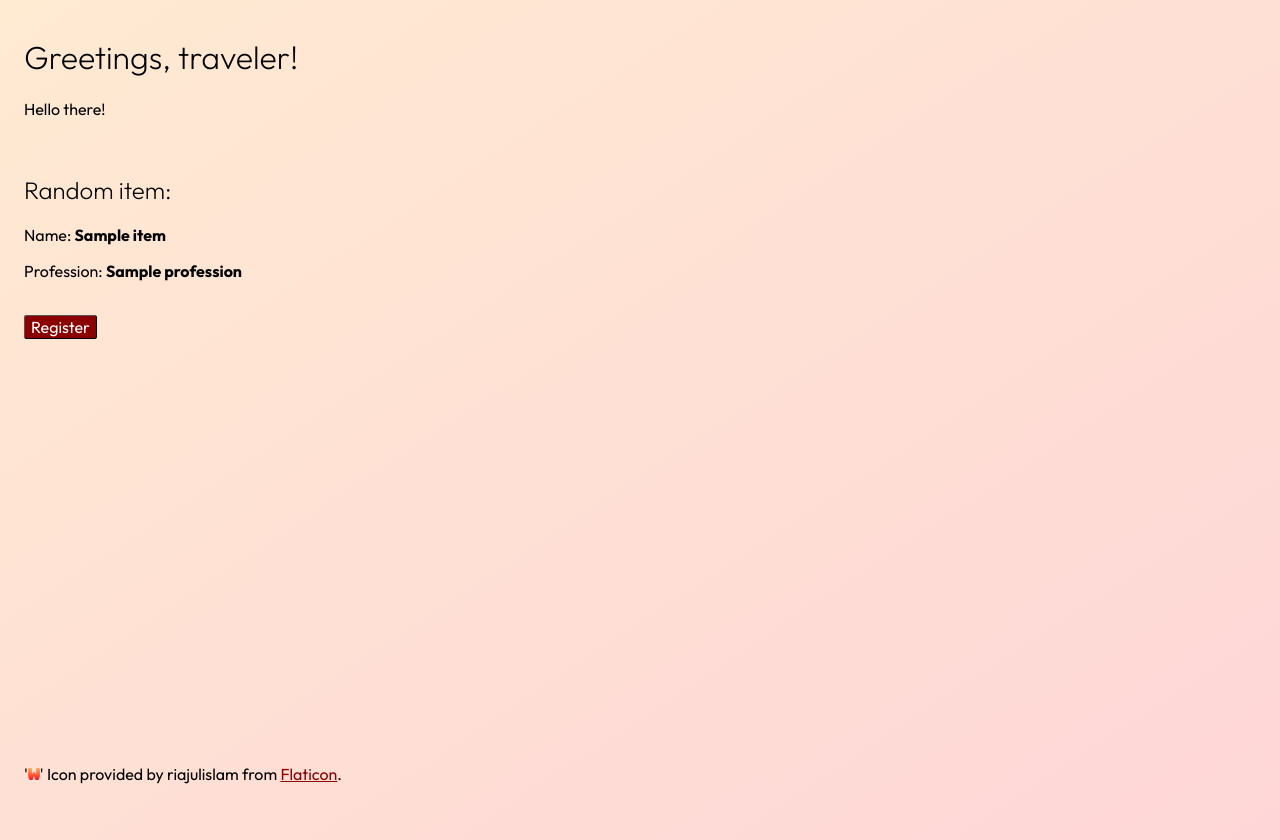
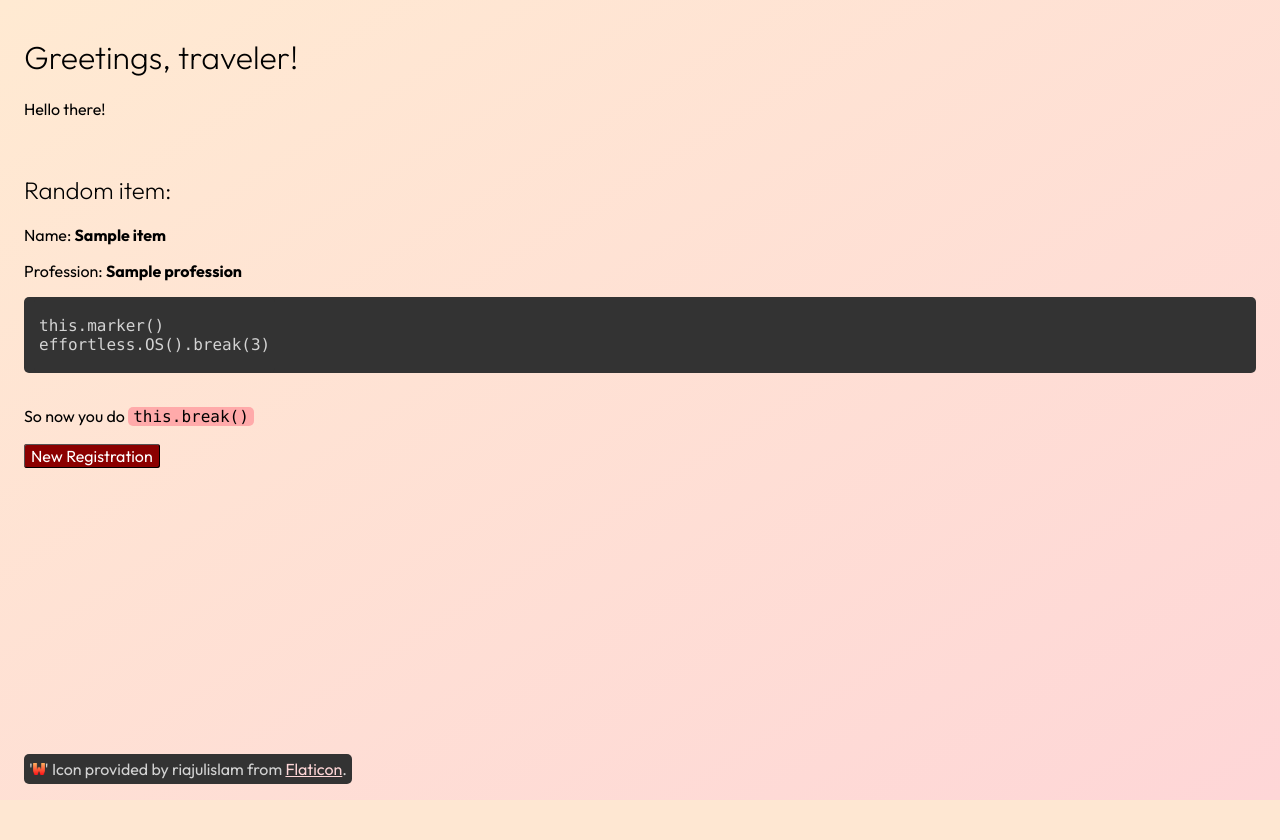
Before and after one commit to A-Kwiatkowski-21-Winchester/BS3221-Waqqly, a Flask app: page / in a window 1280 px wide. After the commit the page ends 800 px from the top, so only its background shows below. Run offline with Flask 2, Linux system fonts and the light colour scheme; a database or web service that is not in the repository returns one stand-in record (values such as "Sample title"); some libraries are stand-ins or nearby versions.

Commit message:
Added code styling

```diff
--- a/static/css/main.css
+++ b/static/css/main.css
@@ -1,34 +1,67 @@
 body {
-    font-family: Outfit, 'Segoe UI', Tahoma, Geneva, Verdana, sans-serif;
+  font-family: Outfit, "Segoe UI", Tahoma, Geneva, Verdana, sans-serif;
   padding: 8px 16px 16px 16px;
   background-image: linear-gradient(to bottom right, #ffead2, #fed6d7);
-    height: 100vh;
-    overflow: hidden /* Temporarily hiding scroll bar */
+  background-attachment: fixed;
 }
 
-h1, h2 {
-    font-family: Outfit, 'Segoe UI', Tahoma, Geneva, Verdana, sans-serif;
+h1,
+h2 {
+  font-family: Outfit, "Segoe UI", Tahoma, Geneva, Verdana, sans-serif;
   font-weight: 250;
 }
 
+code {
+  font-family: "Cascadia Mono", "Lucida Console", "Courier New", Courier, monospace;
+  background: #ffaaaa;
+  border-radius: 5px;
+  padding-inline: 5px;
+}
+
+pre {
+  background: #333;
+  color: lightgray;
+  border-radius: 5px;
+  padding-left: 10px;
+  padding-top: 0;
+  display: flex;
+}
+pre code {
+  background: #333;
+}
+
 .banner {
+  background-color: #333;
+  color: lightgray;
+  border-radius: 5px;
   position: fixed;
   bottom: 2%;
-    left: 2;
-    width: 100%;
+  padding: 5px;
+}
+.banner a:link,
+.banner a:visited,
+.banner a:hover,
+.banner a:active {
+  color: #fed6d7;
 }
 
-a:link, a:visited, a:hover, a:active {
+a:link,
+a:visited,
+a:hover,
+a:active {
   color: darkred;
 }
 
-a.button {
+a.button,
+input.button {
   padding: 1px 6px;
   border: 1px outset buttonborder;
   border-radius: 3px;
   color: white;
   background-color: darkred;
   text-decoration: none;
+  font-size: 16px;
+  font-family: Outfit, "Segoe UI", Tahoma, Geneva, Verdana, sans-serif;
 }
 
 footer {
--- a/templates/index.html
+++ b/templates/index.html
@@ -9,15 +9,23 @@
     <link href="https://fonts.googleapis.com/css2?family=Outfit:wght@100..900&display=swap" rel="stylesheet">
 </head>
 
-<body>
+<body class="bg">
     <h1>Greetings, traveler!</h1>
     <p>Hello there!</p>
     <br>
     <h2>Random item:</h2>
     <p>Name: <b>{{testitem.name}}</b></p>
     <p>Profession: <b>{{testitem.profession}}</b></p>
+    <pre>
+        <code>
+this.marker()
+effortless.OS().break(3)
+        </code>
+    </pre>
     <br>
-    <a class="button" href="/register"> Register </a>
+
+    So now you do <code>this.break()</code><br><br>
+    <a class="button" href="/register"> New Registration </a>
 
     <div class="banner">
         <footer>
--- a/templates/register.html
+++ b/templates/register.html
@@ -37,9 +37,11 @@
         <input type="text" id="addr_country" name="addr_country" value=""><br>
         <label for="addr_postal">Postal Code:</label><br>
         <input type="text" id="addr_postal" name="addr_postal" value=""><br>
-
+        <br>
+        <input class="button" type="submit" value="Register"></input>
     </form>
 
+    <br><br><br>
     <div class="banner">
         <footer>
             '<img src="/static/media/icon.png" alt="W icon" height="12px">'
```
Lines whose indentation alone changed are shown as unchanged.
